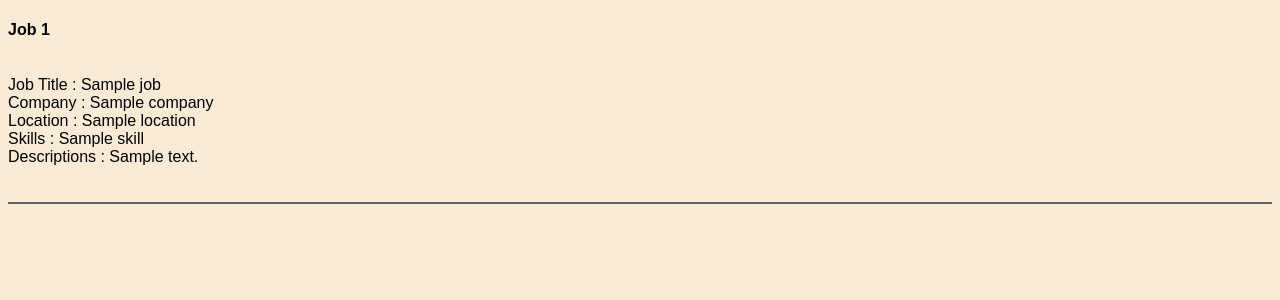
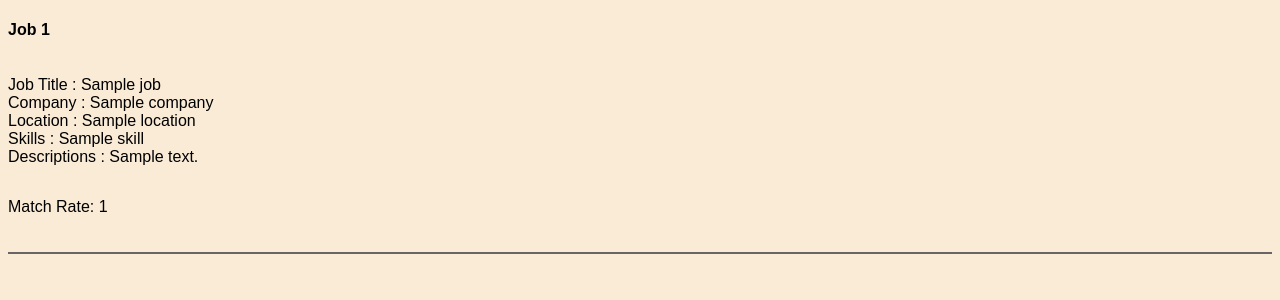
Before and after one commit to Shirinpandey/Job-Align, a Flask app: template Templates/results.html in a window 1280 px wide. Shown: the part 144-444 px from the top of the page. Run offline with Flask 3, Linux system fonts and the light colour scheme; the template is opened without the code that fills it: most values are stand-ins (such as "Sample title", 1, 10 or a date in 2020).

Commit message:
using tf-idf

```diff
--- a/Templates/results.html
+++ b/Templates/results.html
@@ -11,6 +11,7 @@
     Location : {{job.location}}<br/>
     Skills :
         {{job.skills | join(',')}}<br/>
-    Descriptions : {{job.description}}</p><hr style="border: 1px solid #696565; margin: 20px 0;">
+    Descriptions : {{job.description}}</p>
+    <p>Match Rate: {{job.percent}}</p><hr style="border: 1px solid #696565; margin: 20px 0;">
     {% endfor %}
 {% endblock %}
--- a/app.py
+++ b/app.py
@@ -1,11 +1,15 @@
-from flask import Flask, render_template,flash, request, redirect, url_for
-from werkzeug.utils import secure_filename
+from flask import Flask, render_template, request
 from werkzeug.exceptions import RequestEntityTooLarge
 import PyPDF2
 import os,nltk, json
 from io import BytesIO
 from nltk.corpus import stopwords
-from nltk.tokenize import sent_tokenize, word_tokenize
+from sklearn.feature_extraction.text import TfidfVectorizer
+from sklearn.metrics.pairwise import cosine_similarity
+import spacy
+
+
+
 
 
 #referencing this file
@@ -27,17 +31,44 @@ def upload():
             return "No file uploaded"
         contents = cv_reading(file)
         new_file = storefiles()
-        clean_data(contents)
-        return render_template('results.html', job_listing = new_file)
+        cleaned_cv = clean_data(contents)
+        all_data = []
+
+        for job in new_file:
+            all_data.append(job["cleaned description"])
+        all_data.append(cleaned_cv)
+
+        vectorizer = TfidfVectorizer()
+        vectors = vectorizer.fit_transform(all_data)
+
+        similarities = cosine_similarity(vectors[-1], vectors[:-1])[0]
+        both = enumerate(similarities)
+        top_matches = sorted(both, key=lambda x: x[1], reverse=True)
+        print("Similarity matrix:", similarities)
+        print("Similarity scores:", similarities[0])
+
+
+        top_jobs = []
+        for match in top_matches[:3]:
+            index = match[0]
+            percent = match[1]
+            final = new_file[index].copy()
+            final['percent'] = percent*100
+            top_jobs.append(final)
+
+        return render_template('results.html', job_listing = top_jobs)
     except RequestEntityTooLarge:
         return "File is larger than 16 MB"
+
+
 
 
 def storefiles():
     with open(os.path.join("jobs", "job.json"), 'r') as f:
         jobs = json.load(f)
 
-
+    for job in jobs:
+        job['cleaned description'] = clean_data(job['description'])
     return jobs
 
 
--- a/static/styles.css
+++ b/static/styles.css
@@ -34,7 +34,6 @@ input[type="file"] {
 
 h2{
     text-align: center;
-    padding: 0%;
 }
 
 input[type="submit"]{
```
